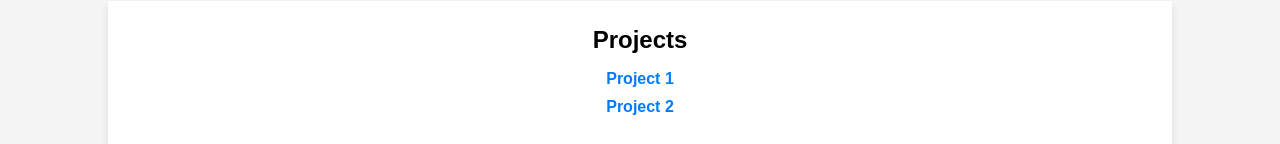
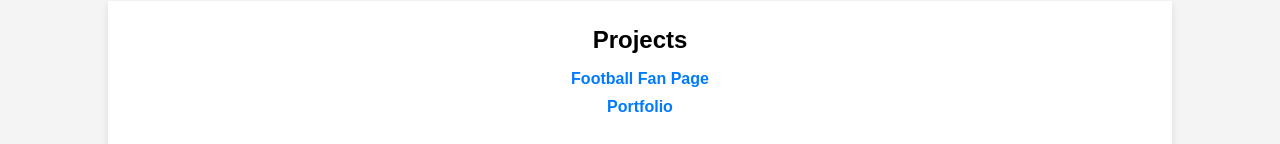
Before and after one commit to pushpabhk/Portfolio, a plain HTML site: page index.html in a window 1280 px wide. Shown: the part 656-800 px from the top of the page. Drawn offline with Linux system fonts and the light colour scheme.

Commit message:
Update index.html

```diff
--- a/index.html
+++ b/index.html
@@ -31,8 +31,8 @@
     <section id="projects">
         <h2>Projects</h2>
         <ul>
-            <li><a href="https://github.com/yourgithub/project1" target="_blank">Project 1</a></li>
-            <li><a href="https://github.com/yourgithub/project2" target="_blank">Project 2</a></li>
+            <li><a href="https://pushpabhk.github.io/Football-Fan-Page/" target="_blank">Football Fan Page</a></li>
+            <li><a href="https://pushpabhk.github.io/Portfolio/" target="_blank">Portfolio</a></li>
         </ul>
     </section>
 
```
